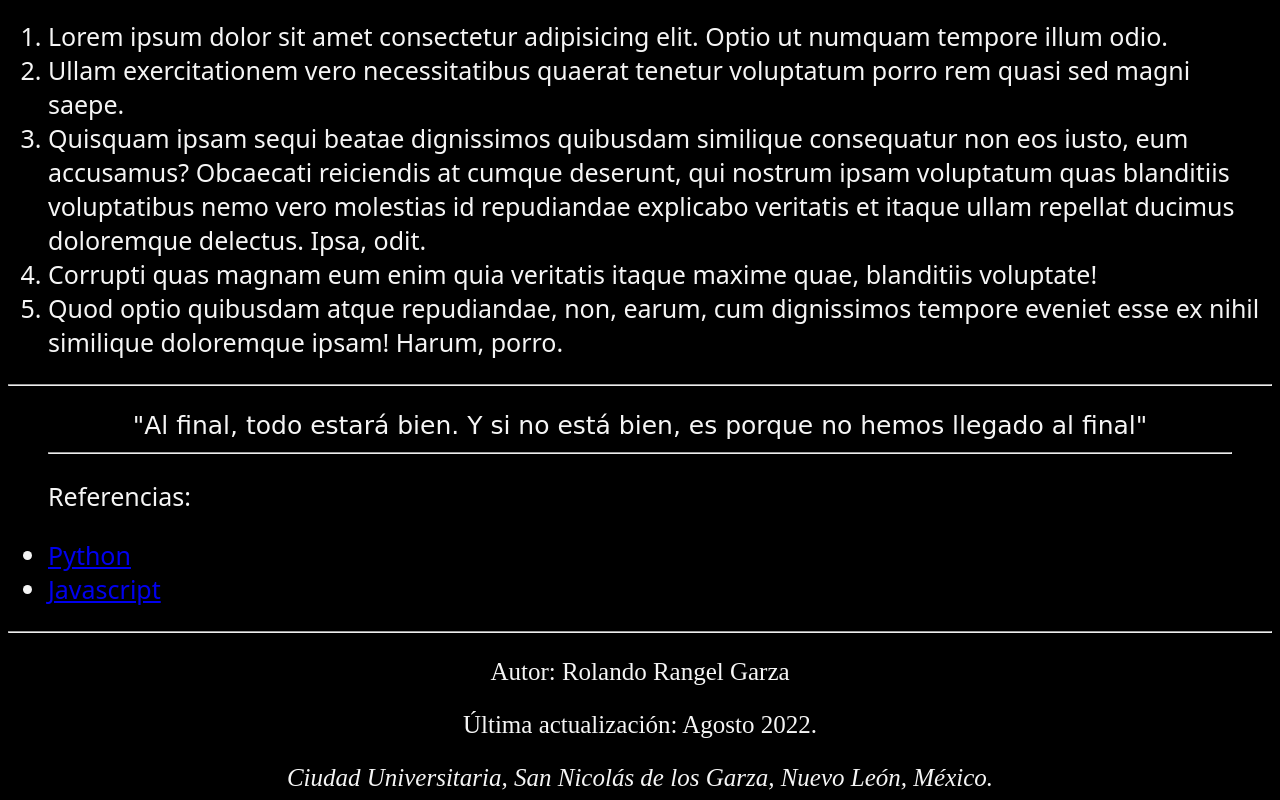
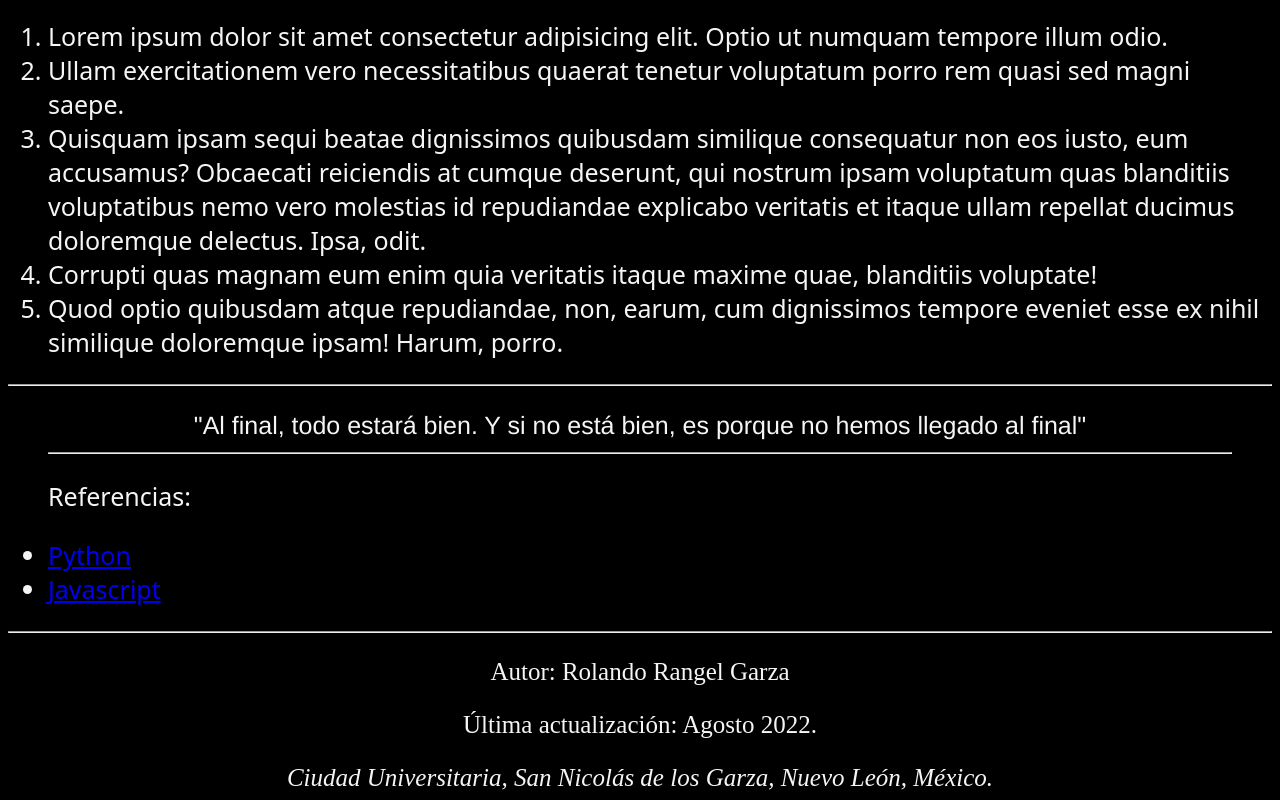
Before and after one commit to RolandoRangelGarza/lenguajes, a plain HTML site: page index.html in a window 1280 px wide. Shown: the part 2248-3048 px from the top of the page. Drawn offline with Linux system fonts and the light colour scheme.

Commit message:
blockquote css font

```diff
--- a/styles.css
+++ b/styles.css
@@ -22,7 +22,8 @@ h3{
 
 blockquote{
   text-align: center;
-  font-family: cursive;
+  font-family: 'Franklin Gothic Medium', 'Arial Narrow', Arial, sans-serif;
+  text-decoration: dashed
 }
 address{
   text-align: center;
```
